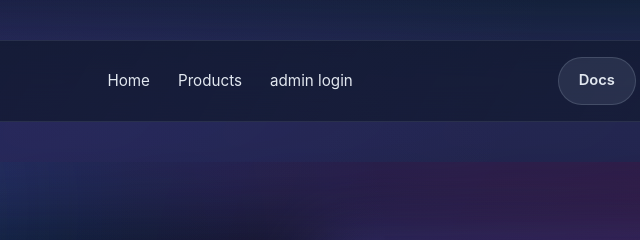
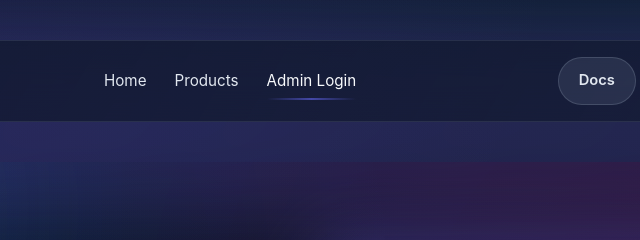
Before and after one commit to fpsjago/frontEnd-shop, an Astro site: page /frontEnd-shop/login in a window 1280 px wide. Shown: the top 240 px of the page, 395-1035 px from the left. Built offline with nearby package versions, Linux system fonts and the light colour scheme; Astro itself is replaced by a stand-in of ours; no server answers.

Commit message:
Fix header navigation base paths

```diff
--- a/src/components/layout/SiteHeader.tsx
+++ b/src/components/layout/SiteHeader.tsx
@@ -2,17 +2,44 @@ import { useMemo } from "react";
 import "../../styles/components/shell.css";
 
 const NAV_ITEMS = [
-  { label: "Home", href: "/" },
-  { label: "Products", href: "/products" },
-  { label: "admin login", href: "/login" }
-
+  { label: "Home", path: "/" },
+  { label: "Products", path: "/products" },
+  { label: "Admin Login", path: "/login" },
 ];
 
 export interface SiteHeaderProps {
   currentPath?: string;
 }
 
+function normalizeBase(base: string) {
+  if (!base) return "/";
+  return base.endsWith("/") ? base : `${base}/`;
+}
+
+function joinBase(base: string, path: string) {
+  if (path.startsWith("http")) return path;
+  const normalizedBase = normalizeBase(base);
+  if (path === "/") return normalizedBase;
+  return `${normalizedBase}${path.replace(/^\//, "")}`;
+}
+
+function normalizePath(path: string, basePrefix: string) {
+  if (!path) return "/";
+  let normalized = path;
+  if (basePrefix && normalized.startsWith(basePrefix)) {
+    normalized = normalized.slice(basePrefix.length) || "/";
+  }
+  if (!normalized.startsWith("/")) {
+    normalized = `/${normalized}`;
+  }
+  return normalized.replace(/\/+$/, "") || "/";
+}
+
 const SiteHeader = ({ currentPath }: SiteHeaderProps) => {
+  const baseUrl = import.meta.env.BASE_URL ?? "/";
+  const normalizedBase = normalizeBase(baseUrl);
+  const basePrefix = normalizedBase === "/" ? "" : normalizedBase.replace(/\/$/, "");
+
   const activePath = useMemo(() => {
     if (typeof window !== "undefined") {
       return window.location.pathname;
@@ -20,11 +47,13 @@ const SiteHeader = ({ currentPath }: SiteHeaderProps) => {
     return currentPath ?? "/";
   }, [currentPath]);
 
+  const normalizedActivePath = normalizePath(activePath, basePrefix);
+
   return (
     <header className="shell-header">
       <div className="shell-header__glow" aria-hidden="true" />
       <div className="shell-header__inner">
-        <a className="shell-header__brand" href="/">
+        <a className="shell-header__brand" href={joinBase(baseUrl, "/")}>
           <span className="shell-header__mark">FS</span>
           <span className="shell-header__text">
             <strong>Frontend Shop</strong>
@@ -32,21 +61,27 @@ const SiteHeader = ({ currentPath }: SiteHeaderProps) => {
           </span>
         </a>
         <nav className="shell-header__nav" aria-label="Primary navigation">
-          {NAV_ITEMS.map((item) => (
-            <a
-              key={item.href}
-              href={item.href}
-              className={`shell-header__link ${activePath === item.href ? "is-active" : ""}`}
-            >
-              {item.label}
-            </a>
-          ))}
+          {NAV_ITEMS.map((item) => {
+            const href = joinBase(baseUrl, item.path);
+            const normalizedItemPath = normalizePath(item.path, "");
+            const isActive = normalizedActivePath === normalizedItemPath;
+
+            return (
+              <a
+                key={item.path}
+                href={href}
+                className={`shell-header__link ${isActive ? "is-active" : ""}`}
+              >
+                {item.label}
+              </a>
+            );
+          })}
         </nav>
         <div className="shell-header__actions">
-          <a className="shell-header__ghost" href="/docs">
+          <a className="shell-header__ghost" href={joinBase(baseUrl, "/docs")}>
             Docs
           </a>
-          <a className="shell-header__cta" href="/login">
+          <a className="shell-header__cta" href={joinBase(baseUrl, "/login")}>
             Launch Console
           </a>
         </div>
```
